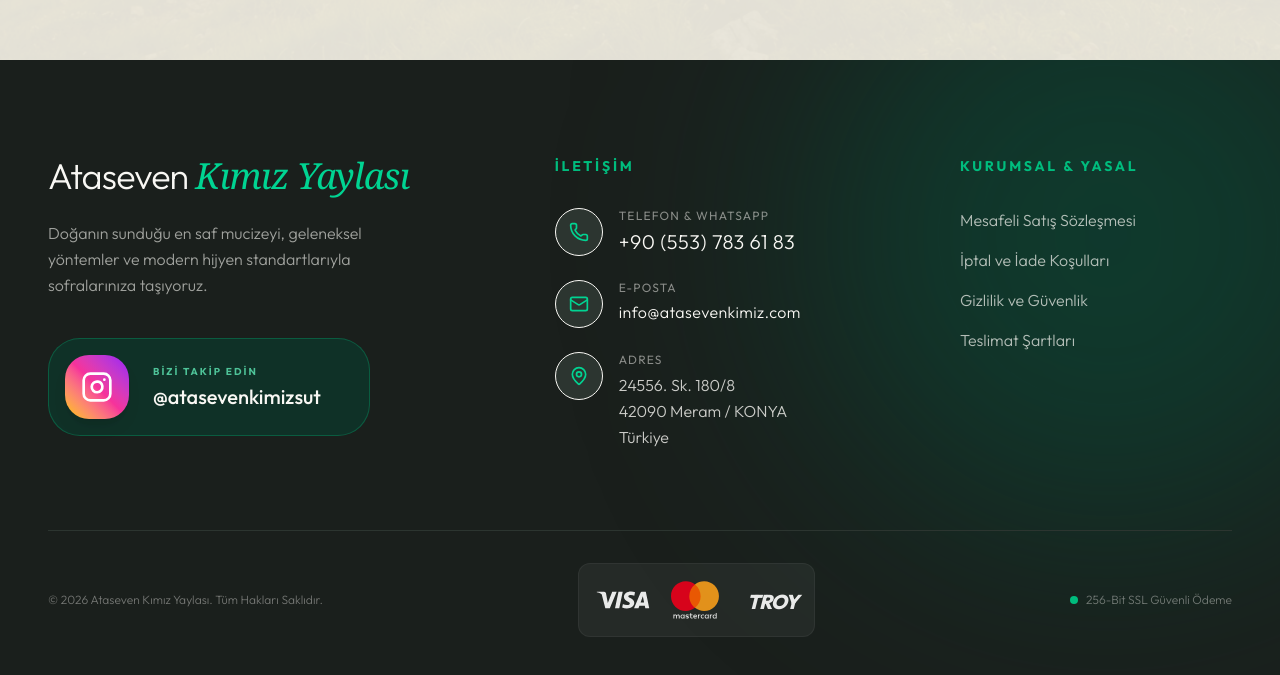
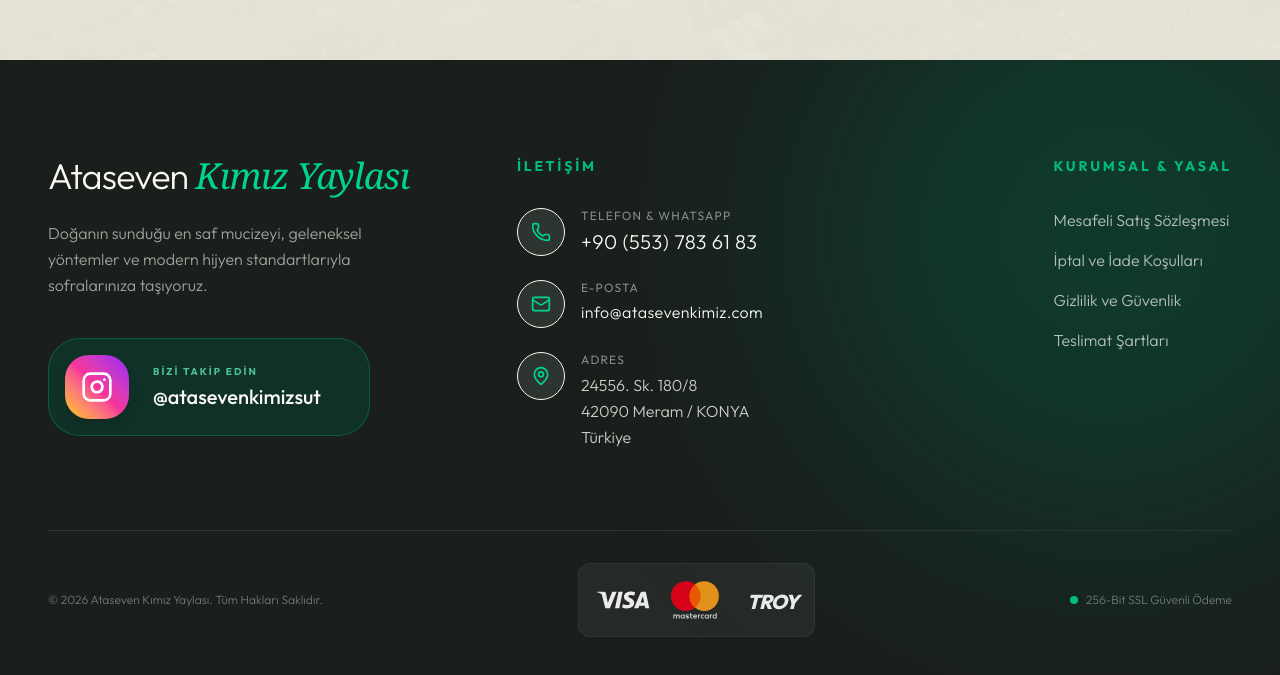
Before and after one commit to huseyincndd/atasevenyaylasi, a Next.js app: page / in a window 1280 px wide. Shown: the part 9244-9919 px from the top of the page. Built offline with nearby package versions, Linux system fonts and the light colour scheme.

Commit message:
initalcommit5

```diff
--- a/components/Footer.tsx
+++ b/components/Footer.tsx
@@ -31,7 +31,7 @@ export const Footer = () => {
         <div className="grid grid-cols-1 md:grid-cols-2 lg:grid-cols-12 gap-16 lg:gap-8 mb-20">
 
           {/* Brand Info */}
-          <div className="lg:col-span-5 flex flex-col items-center md:items-start text-center md:text-left">
+          <div className="lg:col-span-4 flex flex-col items-center md:items-start text-center md:text-left">
             <h2 className="text-3xl md:text-4xl font-light tracking-tight mb-6">
               Ataseven <span className="font-serif italic text-emerald-400">Kımız Yaylası</span>
             </h2>
@@ -60,10 +60,11 @@ export const Footer = () => {
           </div>
 
           {/* Contact Details */}
-          <div className="lg:col-span-4 flex flex-col items-center md:items-start text-center md:text-left">
-            <h4 className="text-sm font-bold uppercase tracking-[0.2em] text-emerald-500 mb-8">İletişim</h4>
+          <div className="lg:col-span-4 flex flex-col items-center lg:items-start lg:mx-auto">
+            <h4 className="text-sm font-bold uppercase tracking-[0.2em] text-emerald-500 mb-8 text-center lg:text-left">İletişim</h4>
 
-            <a href="tel:+905537836183" className="flex items-start gap-4 group mb-6 hover:text-emerald-400 transition-colors">
+            <div className="flex flex-col gap-6 w-fit mx-auto lg:mx-0">
+              <a href="tel:+905537836183" className="flex items-start gap-4 group hover:text-emerald-400 transition-colors text-left">
                 <div className="w-12 h-12 rounded-full bg-forest-800 flex items-center justify-center shrink-0 group-hover:bg-emerald-900/50 transition-colors border border-forest-700">
                   <Phone className="w-5 h-5 text-emerald-400" />
                 </div>
@@ -73,7 +74,7 @@ export const Footer = () => {
                 </div>
               </a>
 
-            <a href="mailto:info@atasevenkimiz.com" className="flex items-start gap-4 group mb-6 hover:text-emerald-400 transition-colors">
+              <a href="mailto:info@atasevenkimiz.com" className="flex items-start gap-4 group hover:text-emerald-400 transition-colors text-left">
                 <div className="w-12 h-12 rounded-full bg-forest-800 flex items-center justify-center shrink-0 group-hover:bg-emerald-900/50 transition-colors border border-forest-700">
                   <svg xmlns="http://www.w3.org/2000/svg" width="20" height="20" viewBox="0 0 24 24" fill="none" stroke="currentColor" strokeWidth="2" strokeLinecap="round" strokeLinejoin="round" className="text-emerald-400"><rect width="20" height="16" x="2" y="4" rx="2"/><path d="m22 7-8.97 5.7a1.94 1.94 0 0 1-2.06 0L2 7"/></svg>
                 </div>
@@ -83,7 +84,7 @@ export const Footer = () => {
                 </div>
               </a>
 
-            <div className="flex items-start gap-4">
+              <div className="flex items-start gap-4 text-left">
                 <div className="w-12 h-12 rounded-full bg-forest-800 flex items-center justify-center shrink-0 border border-forest-700">
                   <MapPin className="w-5 h-5 text-emerald-400" />
                 </div>
@@ -97,9 +98,10 @@ export const Footer = () => {
                 </div>
               </div>
             </div>
+          </div>
 
           {/* Legal and Quick Links */}
-          <div className="lg:col-span-3 flex flex-col items-center md:items-start text-center md:text-left">
+          <div className="lg:col-span-4 flex flex-col items-center md:items-start lg:ml-auto text-center md:text-left">
             <h4 className="text-sm font-bold uppercase tracking-[0.2em] text-emerald-500 mb-8">Kurumsal & Yasal</h4>
             <ul className="flex flex-col gap-4 font-light text-beige-100/70">
               <li><a href="/mesafeli-satis-sozlesmesi" className="hover:text-emerald-400 transition-colors">Mesafeli Satış Sözleşmesi</a></li>
--- a/components/Hero.tsx
+++ b/components/Hero.tsx
@@ -35,12 +35,12 @@ export const Hero = () => {
             %100 Doğal ve Saf
           </span>
 
-          <h1 className="text-4xl sm:text-5xl md:text-7xl lg:text-8xl font-extrabold text-white leading-tight tracking-tight mb-6 drop-shadow-xl">
+          <h1 className="text-5xl sm:text-6xl md:text-7xl lg:text-8xl font-extrabold text-white leading-tight tracking-tight mb-6 drop-shadow-xl">
             Doğadan Gelen <br />
             <span className="text-emerald-400">Gerçek Sağlık</span>
           </h1>
 
-          <p className="text-base sm:text-lg md:text-2xl text-white/90 mb-10 font-medium max-w-2xl mx-auto drop-shadow-md">
+          <p className="text-lg sm:text-xl md:text-2xl text-white/90 mb-10 font-medium max-w-2xl mx-auto drop-shadow-md">
             Ataseven Yaylası'nın el değmemiş doğasından sofralarınıza uzanan,
             özenle üretilmiş taze süt ürünleri.
           </p>
```
Lines whose indentation alone changed are shown as unchanged.
